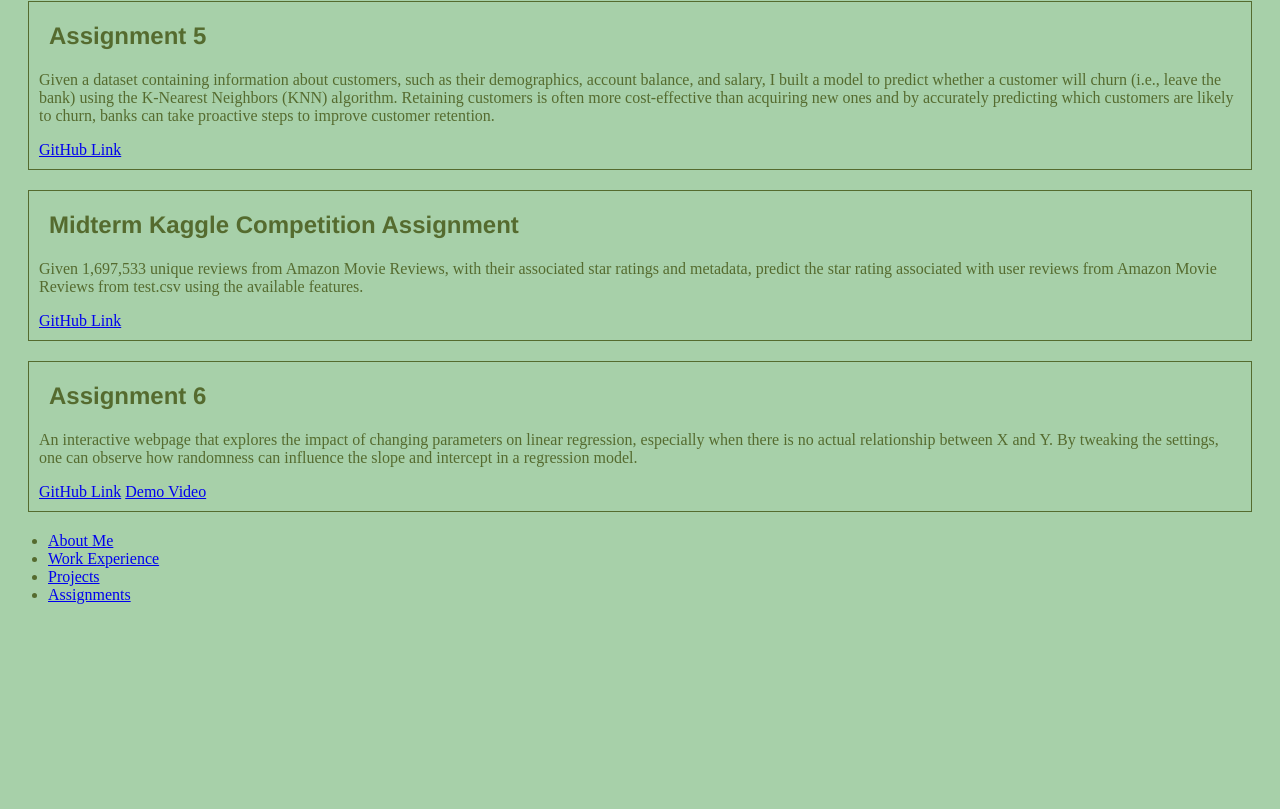
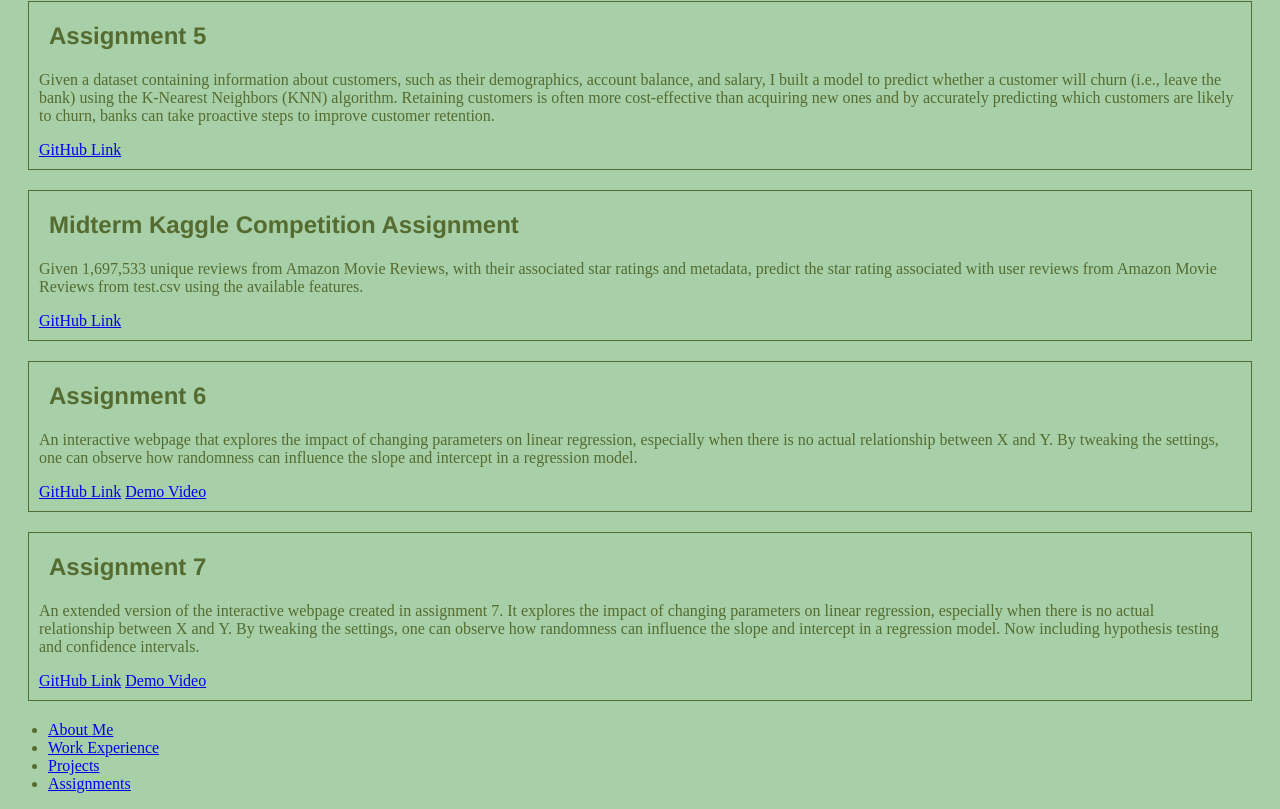
Before and after one commit to 444caro/444caro.github.io, a plain HTML site: page assignments.html in a window 1280 px wide. Shown: the part 992-1801 px from the top of the page. Before the commit the page ends 1612 px from the top, so only its background shows below. Drawn offline with Linux system fonts and the light colour scheme.

Commit message:
Update assignments.html

```diff
--- a/assignments.html
+++ b/assignments.html
@@ -65,6 +65,14 @@
         <a href="https://github.com/444caro/cjm72-assignment-6">GitHub Link</a>
         <a href="https://youtu.be/n-hSiyjRmUA">Demo Video</a>
     </div>
+        <div>
+        <h2>Assignment 7</h2>
+        <p>
+            An extended version of the interactive webpage created in assignment 7. It explores the impact of changing parameters on linear regression, especially when there is no actual relationship between X and Y. By tweaking the settings, one can observe how randomness can influence the slope and intercept in a regression model. Now including hypothesis testing and confidence intervals.
+        </p>
+        <a href="https://github.com/444caro/cjm72-assignment-7">GitHub Link</a>
+        <a href="https://youtu.be/n-hSiyjRmUA">Demo Video</a>
+    </div>
 
     <nav>
         <ul>
```
